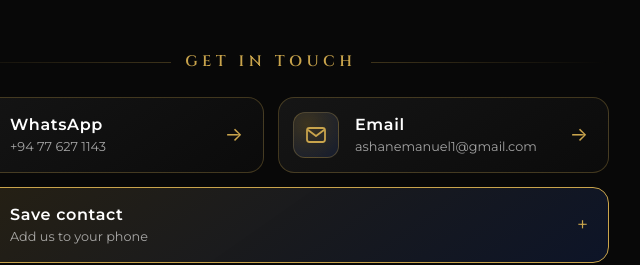
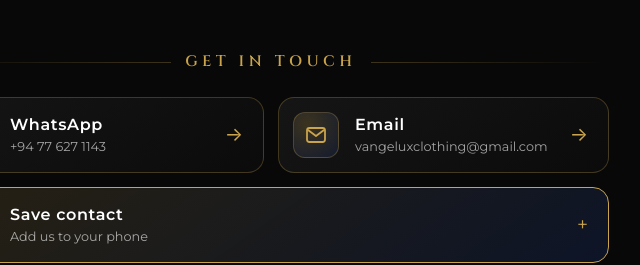
Before and after one commit to ashanemanuel1-code/vangelux-landing-page, a plain HTML site: page index.html in a window 1280 px wide. Shown: the part 1040-1305 px from the top of the page, 369-1009 px from the left. Drawn offline with nearby package versions, Linux system fonts and the light colour scheme.

Commit message:
Add files via upload

```diff
--- a/index.html
+++ b/index.html
@@ -95,13 +95,13 @@
           <span class="arrow" aria-hidden="true">→</span>
         </a>
 
-        <a class="link-btn reveal" href="mailto:ashanemanuel1@gmail.com">
+        <a class="link-btn reveal" href="mailto:vangeluxclothing@gmail.com">
           <span class="icon" aria-hidden="true">
             <svg viewBox="0 0 24 24"><rect x="3" y="5" width="18" height="14" rx="2.5" fill="none" stroke="currentColor" stroke-width="1.8"/><path d="M4 7l8 6 8-6" fill="none" stroke="currentColor" stroke-width="1.8" stroke-linejoin="round"/></svg>
           </span>
           <span class="label">
             <strong>Email</strong>
-            <small>ashanemanuel1@gmail.com</small>
+            <small>vangeluxclothing@gmail.com</small>
           </span>
           <span class="arrow" aria-hidden="true">→</span>
         </a>
--- a/script.js
+++ b/script.js
@@ -11,7 +11,7 @@ document.documentElement.classList.add("js");
 const CONTACT = {
   name: "VANGELUX",
   phone: "+94776271143",
-  email: "ashanemanuel1@gmail.com",
+  email: "vangeluxclothing@gmail.com",
   instagram: "https://www.instagram.com/vangelux.co/",
   note: "WIN HEARTS. LIGHT NATIONS. GLORIFY THE KING."
 };
```
